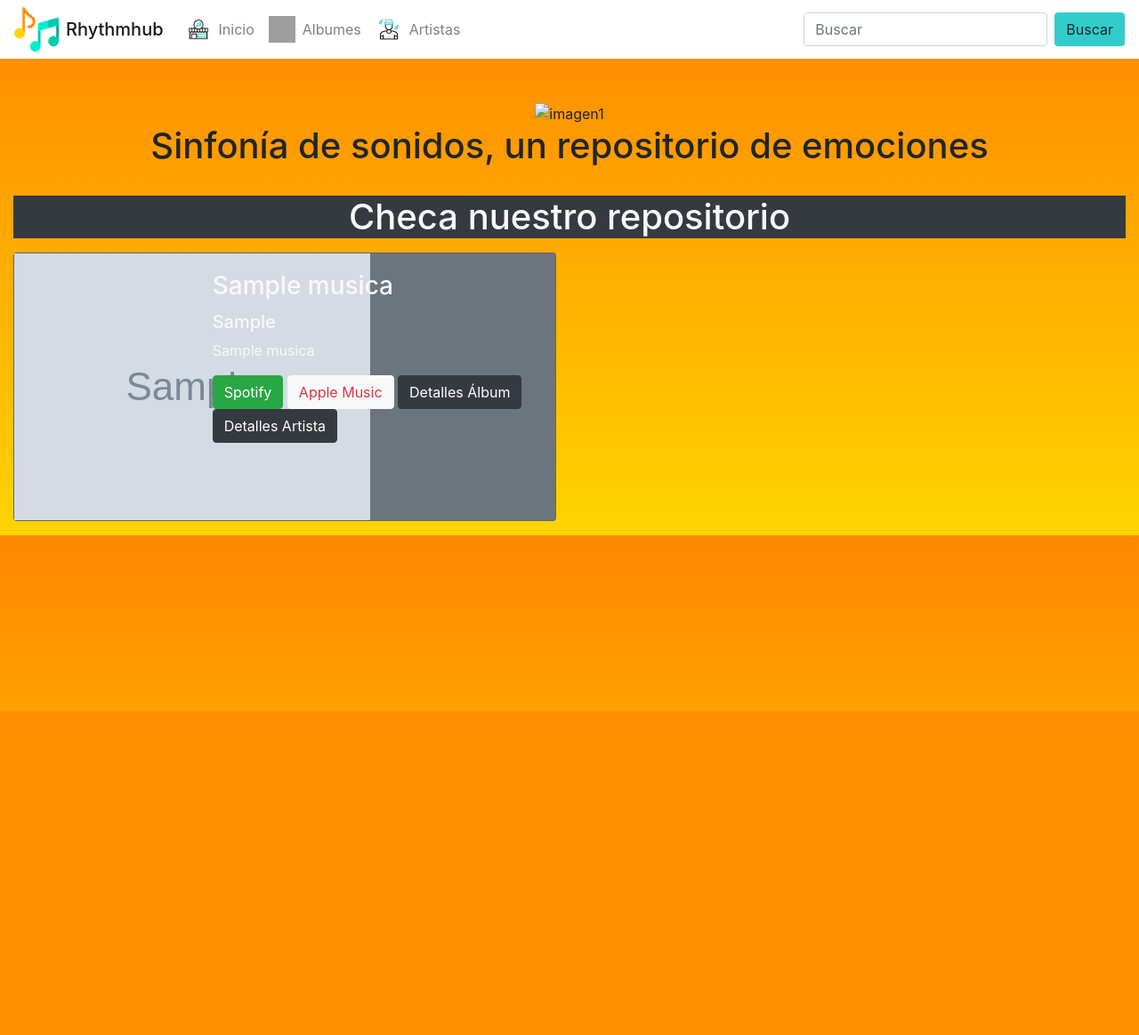
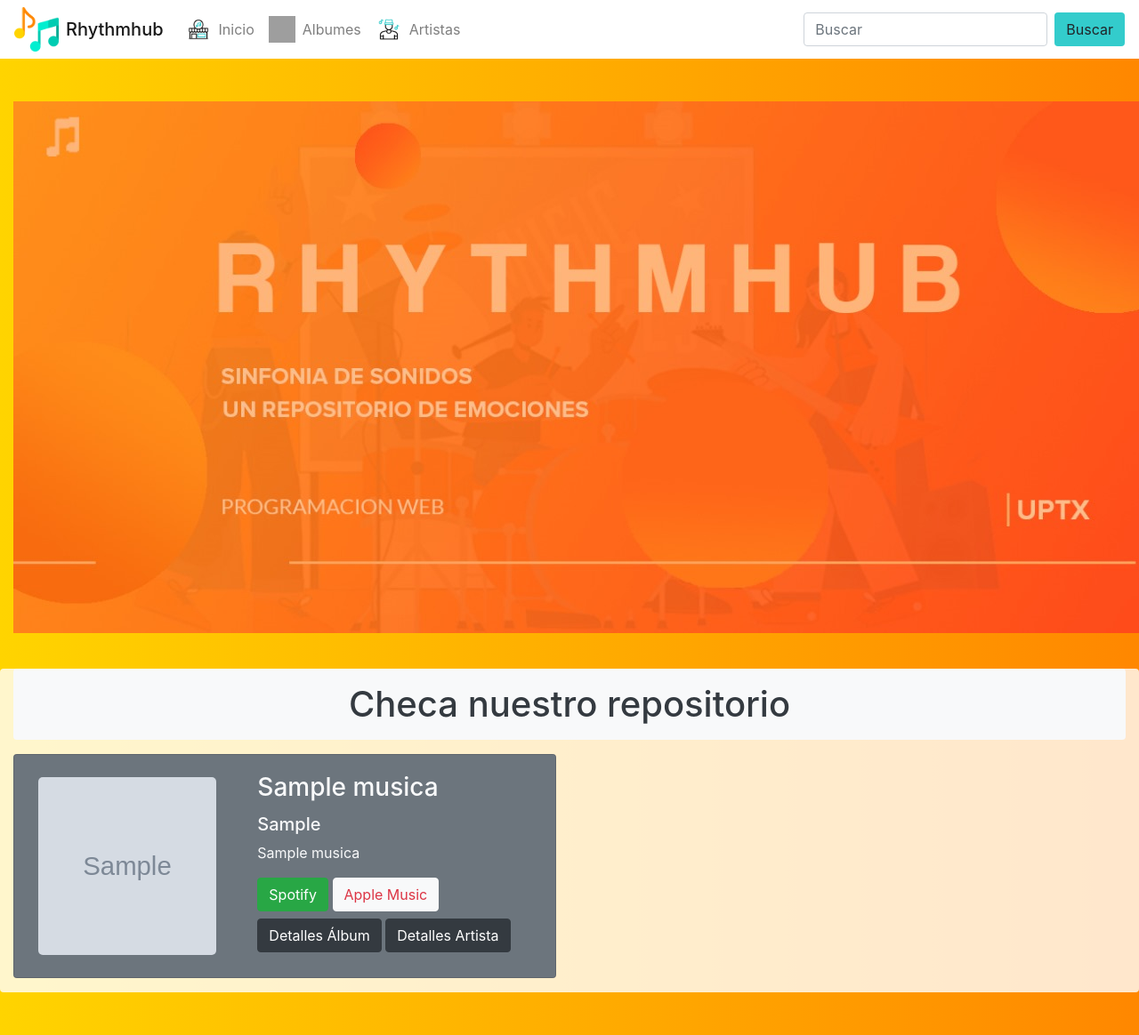
Before and after one commit to vickymengar/ProyectoFinal, a PHP site: page / in a window 1280 px wide. Shown: the whole page at 89% size. Before the commit the page ends 800 px from the top, so only its background shows below. Run offline with PHP 8.4, Linux system fonts and the light colour scheme; tables that the repository leaves empty hold one stand-in row (values such as "Sample post"); grey boxes marked "Sample" are stand-in pictures; grey boxes are pictures that could not be loaded.

Commit message:
Cambios a front finalizados

```diff
--- a/css/estilos.css
+++ b/css/estilos.css
@@ -20,21 +20,25 @@
     background-color: purple !important;
 }
 
+.bg-detalbum{
+    background-color: black !important;
+}
+
 .navbar-dark{
     color: #b7667f !important;
 }
 
-.bg-person-1{
-    background-color: #ecdbba !important;
+.banner{
+    width: auto;
+    height: auto;
 }
 
-.img-fixed{
-    width: auto;
-    height: 150px;
+.card-img{
+    text-align: center;
 }
 
 body.fondo1 {
-    background: linear-gradient(to bottom, #ff8700, #ffd400);
+    background: linear-gradient(to right,#ffd400,  #ff8700);
 }
 
 body.fondo2 {
--- a/index.php
+++ b/index.php
@@ -68,7 +68,7 @@ $album_id = isset($_GET['id']) ? $_GET['id'] : null;
         </ul>
         <form class="form-inline my-2 my-lg-0" method="GET" action="./pages/resultado_busqueda.php">
             <input class="form-control mr-sm-2" type="search" placeholder="Buscar" aria-label="Search" name="query">
-            <button class="btn bg-personal my-2 my-sm-0" type="submit" id="btnsearch">Buscar</button>
+            <button class="btn bg-personal my-2 my-sm-0" type="submit">Buscar</button>
         </form>
     </div>
 </nav>
@@ -79,31 +79,30 @@ $album_id = isset($_GET['id']) ? $_GET['id'] : null;
 <!-- Banner --->
 <div class="container-fluid text-center">
     <!-- Imagen del banner -->
-    <img src="" class="w-25" alt="imagen1">
+    <img src="./img/banner.jpg" class="banner" alt="imagen1">
     <br>
     <!-- Título del banner -->
-    <h1>Sinfonía de sonidos, un repositorio de emociones</h1>
 </div>
 <br>
 <!-- Contenido --->
-<div class="container-fluid">
+<div class="container-fluid rounded mt-3 mb-5" id="container" >
     <?php if ($album_id) { ?>
         <!-- Sección para el caso de visualización de un álbum específico -->
     <?php } else { ?>
         <!-- Sección para la lista de todos los álbumes -->
-        <h1 class="bg-dark text-center text-light mb-3">Checa nuestro repositorio</h1>
+        <h1 class="bg-light rounded text-center text-dark mb-3 p-3">Checa nuestro repositorio</h1>
         <div class="row">
             <?php foreach ($albumes as $album) { ?>
                 <div class="col-md-6">
                     <!-- Tarjeta de presentación de un álbum -->
                     <div class="card bg-secondary mb-3">
                         <div class="row no-gutters">
-                            <div class="col-md-4 text-center">
+                        <div class="col-md-5 d-flex align-items-center justify-content-center">
                             <!-- Imagen del álbum -->
-                            <img src="./img/album/<?php echo $album['imagen_album'] ? $album['imagen_album'] : 'descargar.png'; ?>" class="mx-auto" alt="Imagen del álbum">
+                            <img src="./img/album/<?php echo $album['imagen_album'] ? $album['imagen_album'] : 'descargar.png'; ?>" style="width: 200px; height: 200px; border-radius: 5px;" alt="Imagen del álbum">
 
                             </div>
-                            <div class="col-md-8">
+                            <div class="col-md-7">
                                 <div class="card-body">
                                     <!-- Nombre de la canción -->
                                     <h3 class="card-title text-light"><?php echo $album['nombre_musica']; ?></h3>
@@ -111,16 +110,17 @@ $album_id = isset($_GET['id']) ? $_GET['id'] : null;
                                     <h5 class="card-text text-light"><?php echo $album['apodo_artista']; ?></h5>
                                     <!-- Nombre del álbum -->
                                     <p class="card-text text-light"><?php echo $album['nombre_album']; ?></p>
-                                    <!-- Enlaces a plataformas de música -->
-                                    <a href="<?php echo $album['link_spotify']; ?>" class="btn btn-success">Spotify</a>
-                                    <a href="<?php echo $album['link_apple']; ?>"
-                                        class="btn text-danger btn-light">Apple Music</a>
+                                     <!-- Enlaces a plataformas de música -->
+                                     <div class="mb-2">
+                                        <a href="<?php echo $album['link_spotify']; ?>" class="btn btn-success fa fa-spotify">Spotify</a>
+                                        <a href="<?php echo $album['link_apple']; ?>" class="btn text-danger btn-light">Apple Music</a>
+                                    </div>
                                     <!-- Enlace para ver detalles del álbum -->
-                                    <a href="./pages/detalles_album.php?id=<?php echo $album['id_album']; ?>"
-                                        class="btn btn-dark">Detalles Álbum</a>
+                                    <div class="mb-2">
+                                        <a href="./pages/detalles_album.php?id=<?php echo $album['id_album']; ?>" class="btn btn-dark">Detalles Álbum</a>
                                     <!-- Nuevo botón para ver detalles del artista -->
-                                    <a href="./pages/detalles_artista.php?id=<?php echo $album['id_artista']; ?>"
-                                        class="btn btn-dark">Detalles Artista</a>
+                                        <a href="./pages/detalles_artista.php?id=<?php echo $album['id_artista']; ?>" class="btn btn-dark">Detalles Artista</a>
+                                    </div>
                                 </div>
                             </div>
                         </div>
```
Also changed, not shown: pages/detalles_album.php (+7 -7 lines), pages/detalles_artista.php (+5 -5 lines), pages/resultado_busqueda.php (+14 -11 lines), img/banner.jpg (added).
